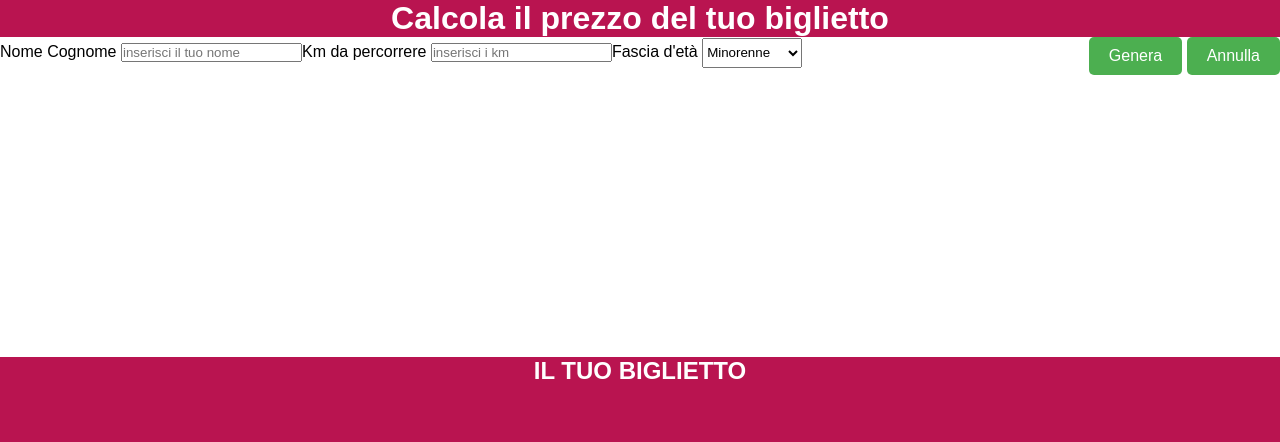
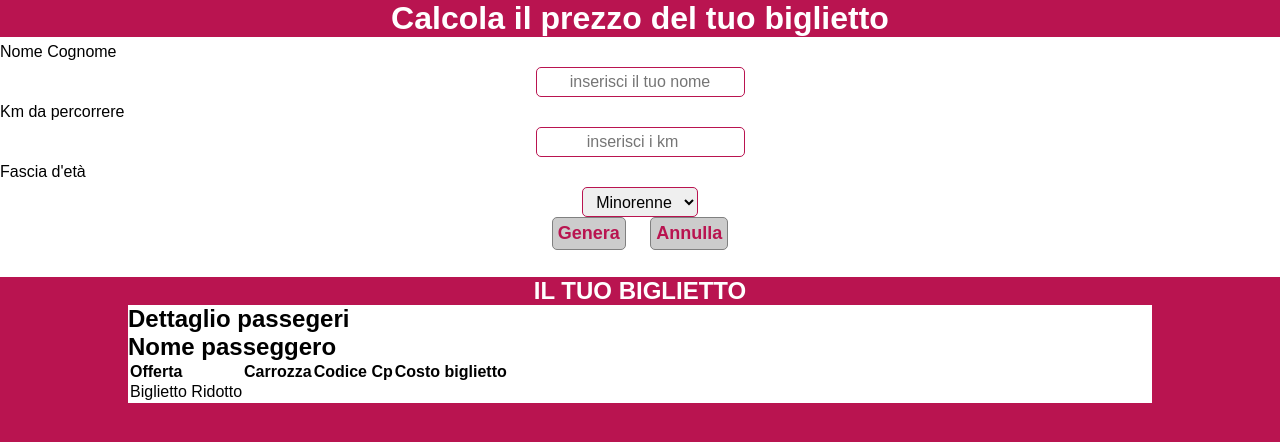
Before and after one commit to marrasluca/js-biglietto-treno-form, a plain HTML site: page index.html in a window 1280 px wide. Both pictures are taken after a click on the button "Genera". Drawn offline with Linux system fonts and the light colour scheme.

Commit message:
add: function js

```diff
--- a/index.html
+++ b/index.html
@@ -32,7 +32,8 @@
                 </div>
 
 
-            <div class="ciao">
+
+            <div class="row">
               <button class="btn" id="bottone" type="button" name="button">Genera</button>
               <button class="btn" id="annulla" type="button" name="annulla">Annulla</button>
             </div>
--- a/main.js
+++ b/main.js
@@ -1,15 +1,30 @@
 const btn = document.getElementById('bottone')
 
 btn.addEventListener('click', function() {
-    const nome = getElementById('nome').value
-    const eta = getElementById( 'fascia.eta').value
-    const km = getElementById('km').value
+    const nome = document.getElementById( 'nome' ).value
+    const eta = document.getElementById( 'fascia-eta').value
+    const km = document.getElementById( 'km' ).value
 
     console.log (nome, eta, km)
 
-    constBigliettoFinale = document.getElementById('biglietto')
+    const bigliettoFinale = document.getElementById('biglietto')
 
     bigliettoFinale.classList.remove('hidden')
     bigliettoFinale.classList.add('show')
 
+    const nomePasseggero = document.getElementById('nome-passeggero')
+    const offertaApplicata = document.getElementById('offerta-applicata')
+
+    nomePasseggero.innerHTML = nome
+
+    if( eta == "maggiorenne" ){
+        offertaApplicata.innerHTML = "Biglietto Standard"
+
+    }else if ( eta == "minorenne"){
+        offertaApplicata.innerHTML = "Biglietto Ridotto"
+
+    }else{
+        offertaApplicata.innerHTML = "Biglietto over 65"
+    }
+
 })
--- a/style.css
+++ b/style.css
@@ -34,64 +34,54 @@ body{
 
 .dati-input{
     background-color: white;
-    display: flex;
-    justify-content: space-between;
+    display: block;
+    justify-content: space-around;
     margin: 0 auto 10 px;
     text-align: center;
     font-size: 16px;
     line-height: 30px;
-    height: 40%;
-}
-
-.btn {
-    padding: 10px 20px; /* Aumenta il padding per rendere più grandi i bottoni */
-    font-size: 16px; /* Aumenta la dimensione del testo */
-    border-radius: 5px; /* Opzionale, per arrotondare gli angoli */
-    cursor: pointer; /* Mostra un cursore pointer quando ci si passa sopra */
-    background-color: #4CAF50; /* Colore di sfondo */
-    color: white; /* Colore del testo */
-    border: none; /* Rimuove il bordo di default */
-    transition: background-color 0.3s; /* Aggiunge una transizione al colore di sfondo */
-}
-
-.dati-input select {
-    height: 30px;
-}
-
-.row{
-    display: flex;
-    justify-content: space-between;
-}
-
-/*
-.dati-input input[type="text"], .dati-input input[type="number"], .dati-input select {
-    border: solid 1px rgb(185, 20, 80);
-    border-radius: 5px;
-} */
-
-.dati-input select {
-    height: 30px;
+    height: 30%;
 }
 
 
 
-/* .dati-input, .dati-input input, .dati-input select {
-    display: block;
-    margin: 0 auto 10 px;
-    text-align: center;
-    font-size: 16px;
-    line-height: 30px;
-    height: 30px;
-} */
+.btn {
+    display: inline-block;
+    margin: 0 10px;
+    padding: 5px;
+    border: 1px solid grey;
+    border-radius: 5px;
+    background-color: rgb(0, 0, 0, 0.2);
+    font-size: 18px;
+    font-weight: bold;
+    color: rgb(185, 20, 80);
+    cursor: pointer;
 
-/* .dati-input label, .dati-input input, .dati-input select {
-    display: block;
+}
+
+
+
+
+
+.dati-input input[type="text"], .dati-input input[type="number"], .dati-input select {
+    border: solid 1px rgb(185, 20, 80);
+    border-radius: 5px;
+}
+
+
+
+
+
+
+
+.dati-input label, .dati-input input, .dati-input select {
+    display: flex;
     margin: 0 auto;
     text-align: center;
     font-size: 16px;
     line-height: 30px;
     height: 30px;
-} */
+}
 
 #biglietto {
     background-color: white;
@@ -101,6 +91,8 @@ body{
 }
 
 
+
+
 table {
     border-collapse: separate;
     text-indent: initial;
```
